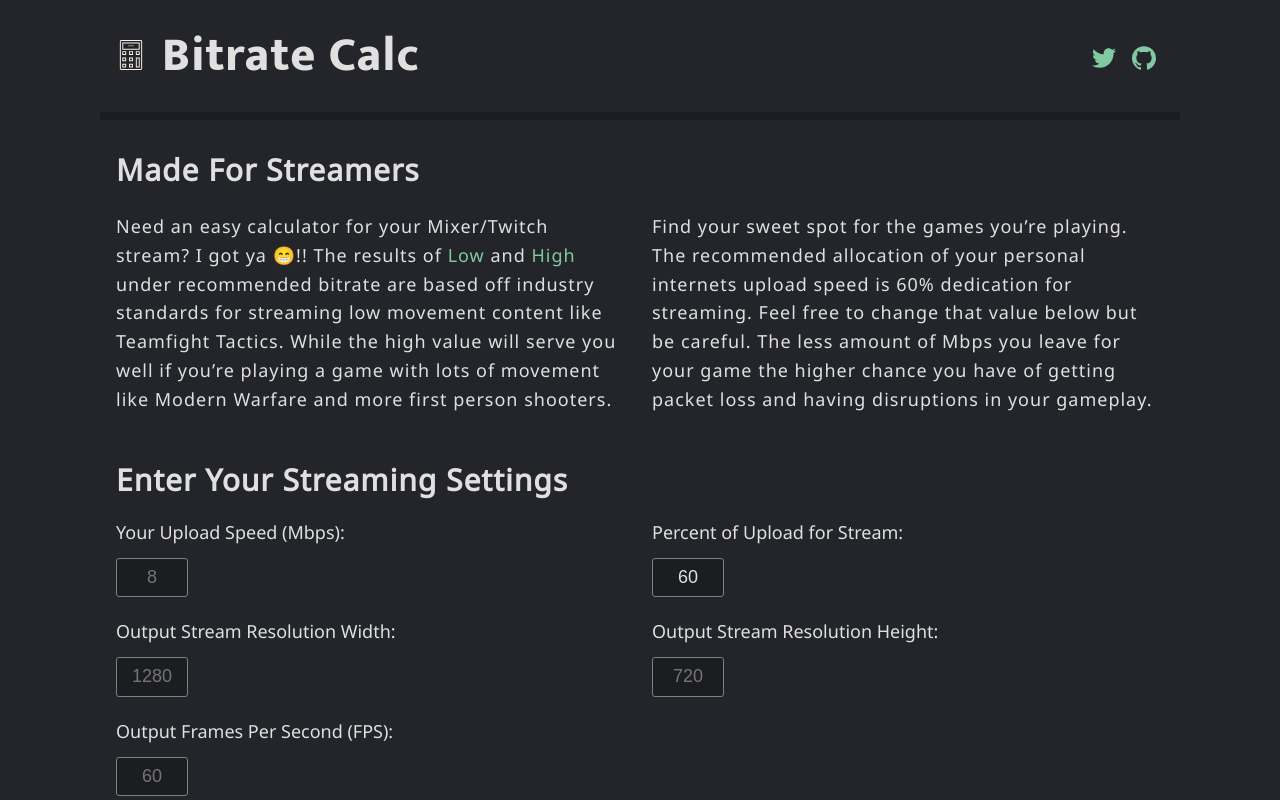
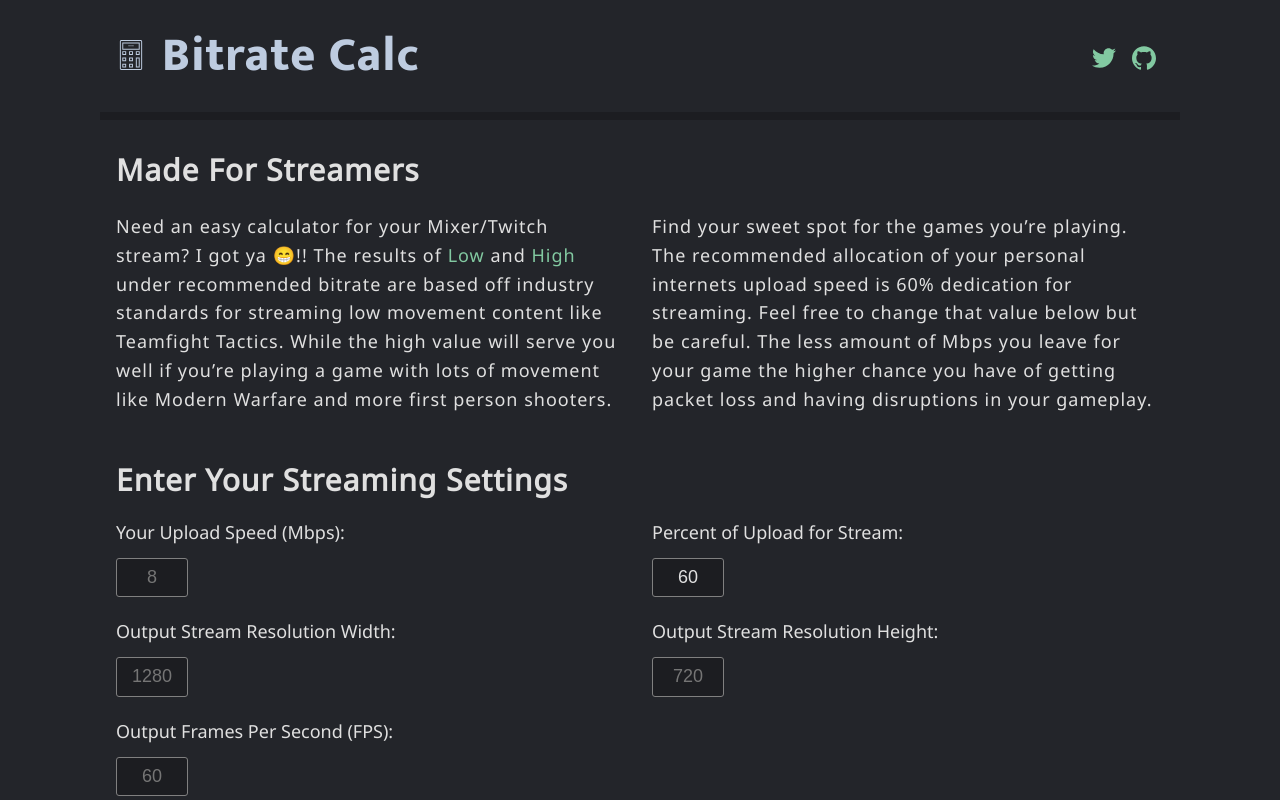
Before and after one commit to cory-tanner/bitratecalc, a React (Create React App) app: page / in a window 1280 px wide. Shown: the top 800 px of the page. Built offline with nearby package versions, Linux system fonts and the light colour scheme.

Commit message:
Unregister app (#17)

```diff
--- a/src/index.js
+++ b/src/index.js
@@ -5,4 +5,4 @@
 
 ReactDOM.render(<App />, document.getElementById('root'));
 
-serviceWorker.register();
+serviceWorker.unregister();
--- a/src/styles/components/header.scss
+++ b/src/styles/components/header.scss
@@ -19,11 +19,12 @@
 .header__display {
   margin-right: auto;
   margin-left: 16px;
+  color: var(--color-brand-blue-light)
 }
 
 .header__logo {
   height: auto;
-  fill: var(--color-brand-orange);
+  fill: var(--color-brand-blue-light);
 
   @media (max-width: 599px) {
     width: 23px;
```
